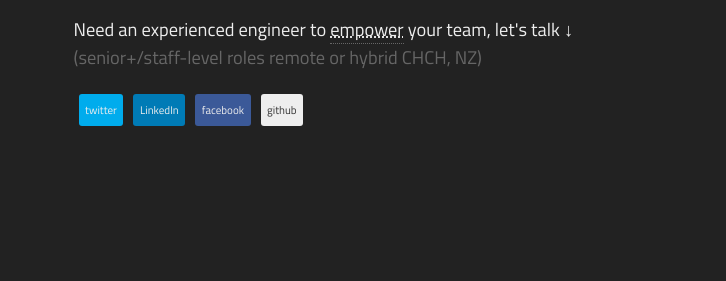
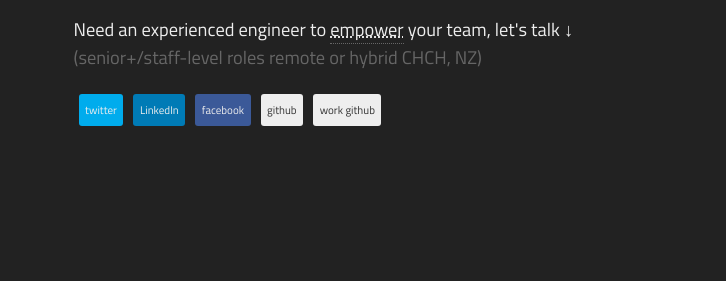
Before and after one commit to spronkey/spronkey.github.io, a plain HTML site: page index.html in a window 1280 px wide. Shown: the part 457-738 px from the top of the page, 0-726 px from the left. Drawn offline with Linux system fonts and the light colour scheme.

Commit message:
Add work github

```diff
--- a/index.html
+++ b/index.html
@@ -37,6 +37,8 @@
 							f<span class="hidesmall">acebook</span></a></li>
 						<li class="github"><a href="https://github.com/spronkey">
 							g<span class="hidesmall">it</span>h<span class="hidesmall">ub</span></a></li>
+						<li class="github"><a href="https://github.com/keith-humm">
+							work g<span class="hidesmall">it</span>h<span class="hidesmall">ub</span></a></li>
 						<li class="flickr hidesmall"><a href="https://www.flickr.com/photos/spronkey">flick<span>r</span></a></li>
 					</ul>
 				</nav>
```
